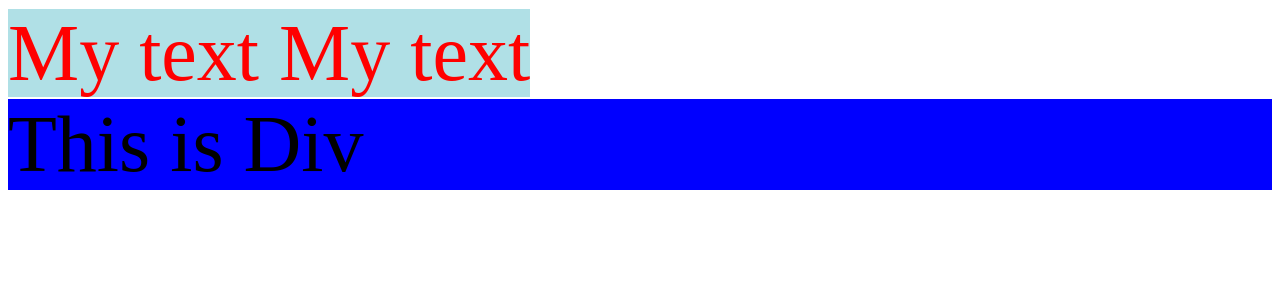
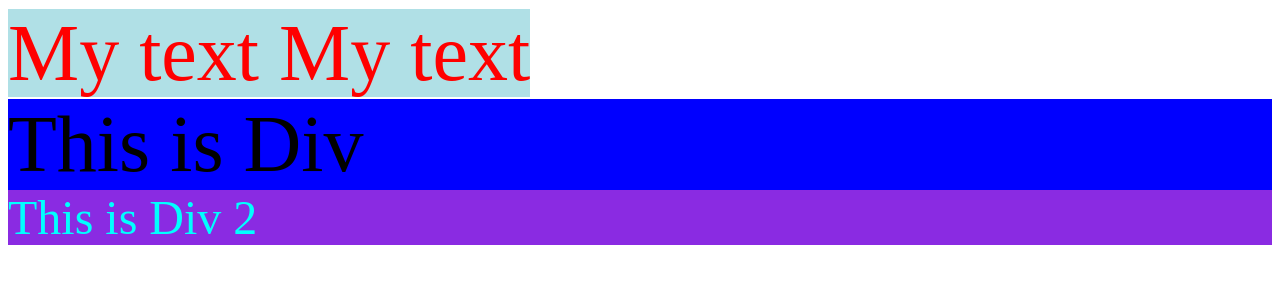
Before and after one commit to tay-gk/ciy04018, a plain HTML site: page tutor2/index.html in a window 1280 px wide. Drawn offline with Linux system fonts and the light colour scheme.

Commit message:
changes
changes

```diff
--- a/tutor2/index.html
+++ b/tutor2/index.html
@@ -19,5 +19,10 @@
     <div class = "my-div">
         This is Div
     </div>
+
+    <div class="my-div1">
+        This is Div 2
+    </div>
+
 </body>
 </html>
--- a/tutor2/style.css
+++ b/tutor2/style.css
@@ -10,3 +10,11 @@
     background-color: blue
 
 }
+
+.my-div1{
+    color:aqua;
+    font-size: 3rem;
+    background-color: blueviolet
+
+
+}
```
